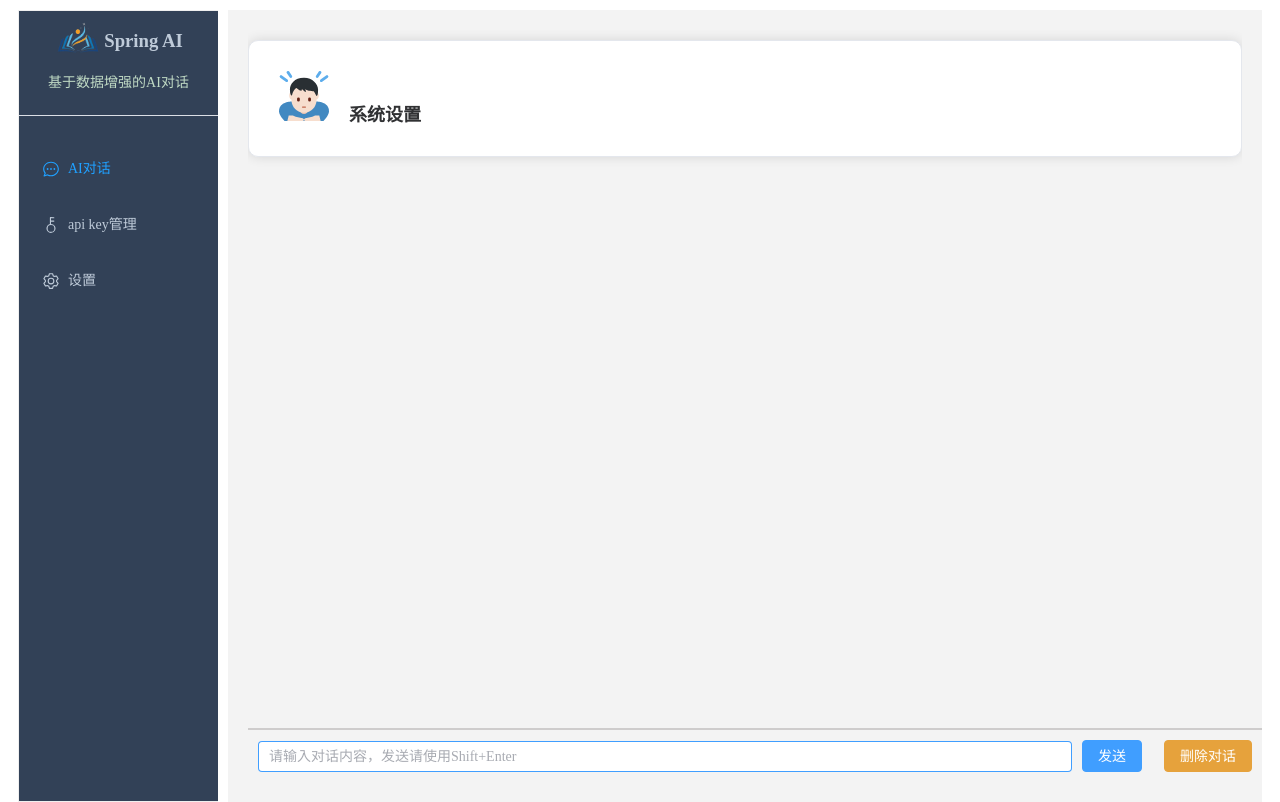
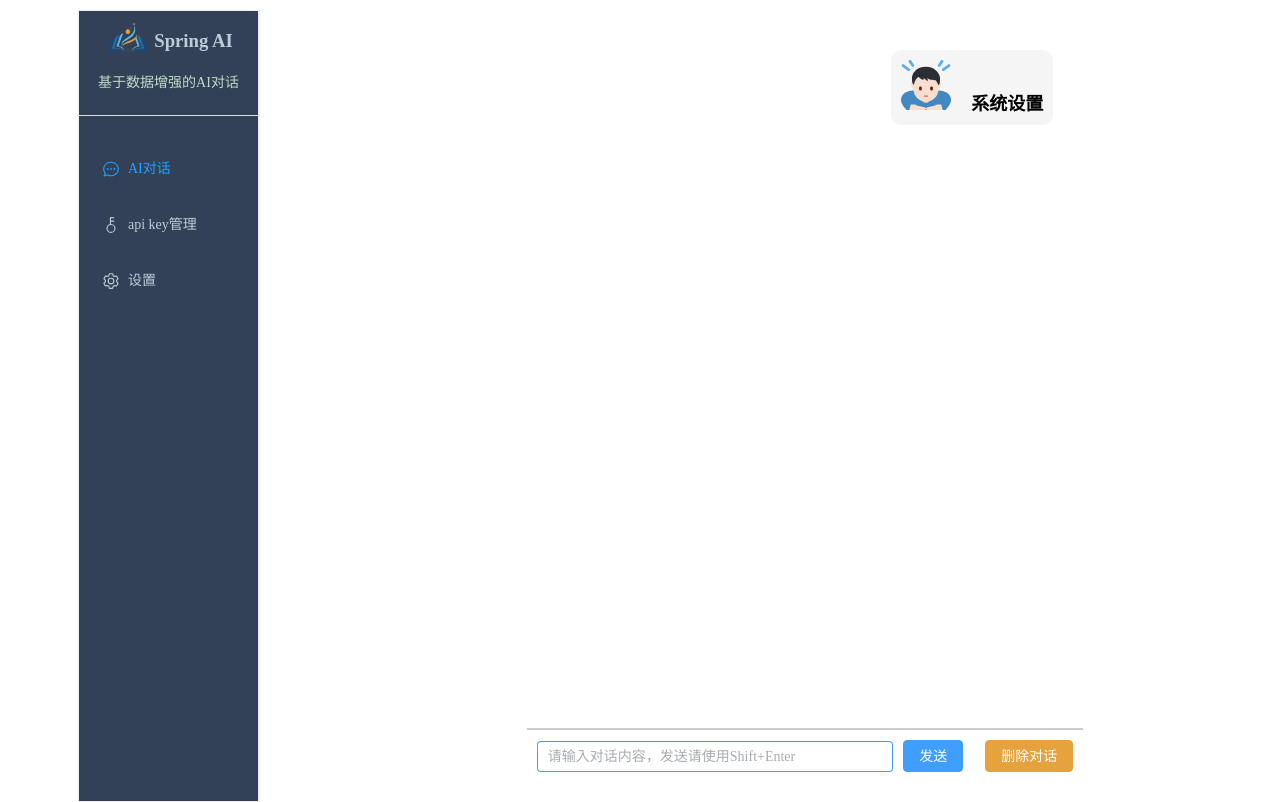
Before and after one commit to jillong/vue, a Vue app in the folder vue-ts/: page /chat in a window 1280 px wide. Built offline with nearby package versions, Linux system fonts and the light colour scheme.

Commit message:
调整聊天输入输出的样式

```diff
--- a/vue-ts/src/App.vue
+++ b/vue-ts/src/App.vue
@@ -4,7 +4,7 @@
       <el-aside :style="asideStyle">
         <BasicAside />
       </el-aside>
-      <el-main style="margin-left: 10px; background-color: #f3f3f3;">
+      <el-main style="margin-left: 10px; background-color: #ffffff;">
         <RouterView />
       </el-main>
     </el-container>
@@ -15,7 +15,7 @@
 import {ref} from "vue";
 import BasicAside from "./components/BasicAside.vue";
 
-const asideStyle = ref({ width: "200px" });
+const asideStyle = ref({ width: "300px" });
 
 </script>
 
--- a/vue-ts/src/view/chat/ChatView.vue
+++ b/vue-ts/src/view/chat/ChatView.vue
@@ -2,7 +2,7 @@
   <div id="basic-aside">
     <el-scrollbar ref="myScrollbar" always>
       <div v-highlight ref="innerElement">
-        <el-card
+        <div
             v-for="(item, index) in messageList"
             :key="index"
             :class="['scrollbar-item', item.role]"
@@ -17,7 +17,7 @@
               <div v-else>AI思考中...</div>
             </div>
           </div>
-        </el-card>
+        </div>
       </div>
     </el-scrollbar>
 
@@ -103,6 +103,7 @@ const submitChat = async () => {
   display: flex;
   flex-direction: column; /* 垂直方向排列 */
   height: 100%;
+  padding: 0 20%; /* 为整个容器增加左右留白 */
 }
 
 .chat-footer {
@@ -136,24 +137,38 @@ const submitChat = async () => {
   margin: 10px 0;
   padding: 10px;
   border-radius: 10px;
+  display: flex;
+  justify-content: flex-end; /* 使消息框靠右对齐 */
+}
+
+.scrollbar-item.assistant {
+  justify-content: flex-start; /* 使 assistant 消息框靠左对齐 */
+}
+
+.scrollbar-item.user {
+  justify-content: flex-end; /* 使 user 消息框靠右对齐 */
+}
+
+.card-content {
+  max-width: 100%;
+  background-color: #f5f5f5; /* 设置消息框背景色 */
+  padding: 10px;
+  border-radius: 10px;
+}
+
+.message-content {
+  word-wrap: break-word;
 }
 
 .scrollbar-item.assistant .card-content {
-  display: flex;
-  justify-content: flex-start;
+  background-color: rgba(247, 247, 250, 0.84); /* 设置 assistant 消息框背景色 */
+  text-align: left;
 }
 
 .scrollbar-item.user .card-content {
-  display: flex;
-  justify-content: flex-end;
+  background-color: #fff2e8; /* 设置 user 消息框背景色 */
+  text-align: right;
 }
 
-.scrollbar-item.system .card-content {
-  display: flex;
-  justify-content: flex-start;
-}
 
-.message-content {
-  max-width: 60%;
-}
 </style>
```
